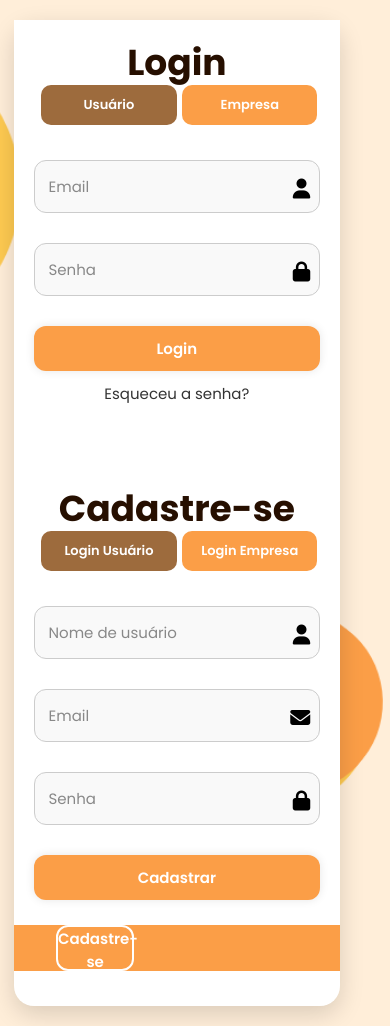
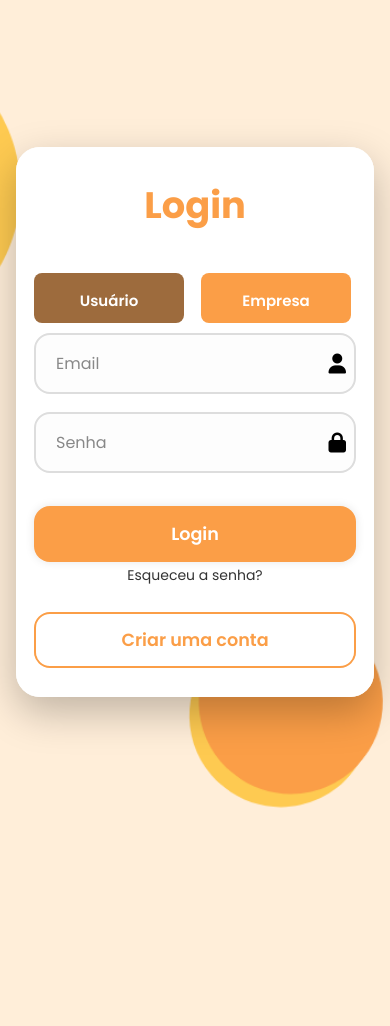
Before and after one commit to Pablorpg/ClamaBoo, a React (Vite) app in the folder frontend/: page / in a window 390 px wide. After the commit the page ends 844 px from the top, so only its background shows below. Built offline with nearby package versions, Linux system fonts and the light colour scheme.

Commit message:
Desing responsivo mobile para todas as páginas

```diff
--- a/frontend/src/components/NavbarUser/index.jsx
+++ b/frontend/src/components/NavbarUser/index.jsx
@@ -74,13 +74,13 @@ export default function NavbarUser() {
                   Doação
                 </li>
 
-                <li className={isActive("/denuncia") ? "active" : ""} onClick={() => goTo("/denuncia")}>
+                <li id="fD" className={isActive("/denuncia") ? "active" : ""} onClick={() => goTo("/denuncia")}>
                   Fazer Denúncia
                 </li>
               </>
             )}
 
-            <li className={isActive("/minhas-empresas") ? "active" : ""} onClick={() => goTo("/minhas-empresas")}>
+            <li id="mE" className={isActive("/minhas-empresas") ? "active" : ""} onClick={() => goTo("/minhas-empresas")}>
               Minhas Empresas
             </li>
 
--- a/frontend/src/components/NavbarUser/style.css
+++ b/frontend/src/components/NavbarUser/style.css
@@ -75,9 +75,27 @@ nav ul li.active {
   z-index: 2000;
 }
 
+@media (max-width: 1921px) {
+  nav{
+    margin-left: 650px;
+    margin-top: 10px;
+  }
+
+  #fD{
+    width: 185px;
+  }
+  #mE{
+    width: 205px;
+  }
+}
+
 @media (max-width: 480px) {
   .navbar {
     padding: 20px 15px;
+  }
+
+  .navbar-container{
+    width: 450px !important;
   }
 
   .logo-company img {
@@ -91,6 +109,7 @@ nav ul li.active {
 
   .menu-toggle {
     display: block;
+    margin-left: 200px !important;
   }
 
   nav ul {
--- a/frontend/src/pages/LoginCadastro/index.jsx
+++ b/frontend/src/pages/LoginCadastro/index.jsx
@@ -287,6 +287,7 @@ export default function LoginCadastro() {
               >
                 Empresa
               </button>
+
             </div>
 
             <div className="input-box">
@@ -320,11 +321,52 @@ export default function LoginCadastro() {
             <button type="button" className="btn-forgot" onClick={() => setShowResetPanel(true)}>
               Esqueceu a senha?
             </button>
+
+            {isMobile && (
+              <button
+                type="button"
+                className="mobile-register-btn"
+                onClick={() => setIsActive(true)}
+                style={{
+                  marginTop: "25px",
+                  width: "100%",
+                  height: "56px",
+                  background: "transparent",
+                  border: "2.5px solid #FB9E47",
+                  color: "#FB9E47",
+                  fontWeight: "600",
+                  fontSize: "1.1rem",
+                  borderRadius: "16px",
+                  cursor: "pointer"
+                }}
+              >
+                Criar uma conta
+              </button>
+            )}
           </form>
         </div>
 
-        <div className="form-box register">
+        <div className={`form-box register ${isMobile ? 'scrollable-register' : ''}`}>
           <form onSubmit={isCompany ? handleRegisterCompany : handleRegister}>
+
+            {isMobile && (
+              <button
+                type="button"
+                onClick={() => setIsActive(false)}
+                style={{
+                  alignSelf: "flex-start",
+                  background: "none",
+                  border: "none",
+                  color: "#999",
+                  fontSize: "1.1rem",
+                  marginBottom: "20px",
+                  cursor: "pointer",
+                  fontWeight: "500"
+                }}
+              >
+                ← Voltar ao Login
+              </button>
+            )}
             <h1>Cadastre-se</h1>
 
             <div className="toggle-register-type">
--- a/frontend/src/pages/LoginCadastro/style.css
+++ b/frontend/src/pages/LoginCadastro/style.css
@@ -41,8 +41,15 @@ body {
   z-index: 1;
 }
 
-.container h1 { font-size: 36px; margin: -10px 0; }
-.container p { font-size: 14.5px; margin: 15px 0; }
+.container h1 {
+  font-size: 36px;
+  margin: -10px 0;
+}
+
+.container p {
+  font-size: 14.5px;
+  margin: 15px 0;
+}
 
 .form-box {
   position: absolute;
@@ -313,7 +320,7 @@ body {
   width: 360px;
   padding: 25px 22px;
   border-radius: 12px;
-  box-shadow: 0 8px 30px rgba(0,0,0,0.25);
+  box-shadow: 0 8px 30px rgba(0, 0, 0, 0.25);
   display: flex;
   flex-direction: column;
   gap: 10px;
@@ -378,8 +385,15 @@ body {
 }
 
 @keyframes fadeIn {
-  from { opacity: 0; transform: scale(.95); }
-  to { opacity: 1; transform: scale(1); }
+  from {
+    opacity: 0;
+    transform: scale(.95);
+  }
+
+  to {
+    opacity: 1;
+    transform: scale(1);
+  }
 }
 
 .reset-box {
@@ -533,173 +547,154 @@ body {
   cursor: pointer;
 }
 
-@keyframes fadeInOut {
-  from {
-    opacity: 0;
-    transform: scale(.95);
-  }
-
-  to {
-    opacity: 1;
-    transform: scale(1);
-  }
-
-  0% {
-    opacity: 0;
-    transform: translateX(-50%) translateY(-10px);
-  }
-
-  10%,
-  90% {
-    opacity: 1;
-    transform: translateX(-50%) translateY(0);
-  }
-
-  100% {
-    opacity: 0;
-    transform: translateX(-50%) translateY(-10px);
-  }
-}
-
 @media (max-width: 480px) {
 
-  body {
-    align-items: flex-start;
-    padding: 20px 0;
-    background-size: cover;
+  .toggle-box,
+  .toggle-bg,
+  .toggle-panel,
+  .toggle-left,
+  .toggle-right {
+    display: none !important;
   }
 
   .container {
-    width: 90%;
-    height: auto;
-    border-radius: 20px;
-    overflow: visible;
-    box-shadow: 0 8px 25px rgba(0,0,0,0.15);
+    width: 92%;
+    max-width: 400px;
+    min-height: 150px;
+    margin: 20px auto;
+    border-radius: 24px;
+    overflow: hidden;
+    background: white;
+    box-shadow: 0 15px 40px rgba(0, 0, 0, 0.25);
     position: relative;
-    padding-bottom: 20px;
   }
 
   .form-box {
     position: relative !important;
     width: 100% !important;
-    height: auto !important;
-    right: 0 !important;
-    padding: 25px 20px;
+    padding: 40px 25px !important;
+    min-height: 100vh;
     display: flex;
     flex-direction: column;
-    align-items: stretch;
-    gap: 18px;
-    overflow-y: visible;
-    -webkit-overflow-scrolling: touch;
+    align-items: center;
+    justify-content: flex-start;
+    transition: all 0.4s ease-in-out;
+    background: white;
+  }
+
+  .form-box.login {
+    opacity: 1;
+    visibility: visible;
+    transform: translateX(0);
+    display: flex;
+    position: absolute;
   }
 
   .form-box.register {
-    visibility: visible !important;
-    margin-top: 25px;
+    opacity: 0;
+    visibility: hidden;
+    position: absolute;
+    top: 10;
+    left: 0;
+    bottom: 950px;
+    transform: translateX(100%);
+  }
+
+  .container.active .form-box.login {
+    opacity: 0;
+    visibility: hidden;
+    transform: translateX(-100%);
+  }
+
+  .container.active .form-box.register {
+    opacity: 1;
+    visibility: visible;
+    transform: translateX(0);
+  }
+
+  .form-box h1 {
+    font-size: 2.3rem;
+    color: #FB9E47;
+    margin-bottom: 30px;
+  }
+
+  .input-box {
+    width: 100%;
+    margin: 18px 0;
   }
 
   .input-box input,
-  #select {
-    padding: 14px;
-    font-size: 15px;
-    border-radius: 12px;
-    background: #f9f9f9;
-    border: 1.5px solid #ccc;
+  .input-box select {
+    width: 100%;
+    padding: 16px 20px;
+    border: 2px solid #ddd;
+    border-radius: 16px;
+    font-size: 16px;
+    background: #fdfdfd;
   }
 
-  .input-box input:focus,
-  #select:focus {
+  .input-box input:focus {
     border-color: #FB9E47;
-    box-shadow: 0 0 8px rgba(251, 158, 71, 0.2);
+    box-shadow: 0 0 0 5px rgba(251, 158, 71, 0.2);
   }
 
-  .btn,
-  .btn-forgot {
-    font-size: 15px;
-    height: 45px;
-    border-radius: 12px;
+  .btn {
+    height: 56px;
+    font-size: 1.1rem;
+    border-radius: 16px;
+    margin-top: 15px;
   }
 
-  .btn:hover {
-    background-color: #d28b3c;
+  .mobile-register-btn {
+    margin-top: 30px;
+    width: 100%;
+    height: 56px;
+    background: transparent;
+    border: 2.8px solid #FB9E47;
+    color: #FB9E47;
+    font-weight: 600;
+    font-size: 1.1rem;
+    border-radius: 16px;
+    cursor: pointer;
+    transition: all 0.3s;
   }
 
-  .message {
-    font-size: 0.9rem;
-    padding: 10px 16px;
-    border-radius: 8px;
+  .mobile-register-btn:hover {
+    background: #FB9E47;
+    color: white;
   }
 
-  .reset-modal,
-  .reset-box {
-    width: 90%;
-    padding: 22px;
-    border-radius: 12px;
-    box-shadow: 0 10px 30px rgba(0,0,0,0.2);
-  }
-
-  .reset-modal input,
-  .reset-box input {
-    font-size: 14px;
-    padding: 10px;
-    border-radius: 10px;
-    border: 1.5px solid #ccc;
+  .toggle-register-type {
+    display: flex;
+    gap: 12px;
+    width: 100%;
+    margin: 20px 0;
   }
 
   #btnUser,
   #btnCompany {
-    width: 48%;
-    margin: 5px 1%;
-    font-size: 13px;
-    padding: 9px;
-    border-radius: 10px;
+    flex: 1;
+    padding: 16px;
+    font-size: 15px;
+    font-weight: 600;
+    height: 50px;
+    width: 150px;
   }
 
-  h1 {
-    font-size: 1.6rem;
-    text-align: center;
-    color: #FB9E47;
+  .form-box {
+    -webkit-overflow-scrolling: touch;
   }
 
-  p {
-    font-size: 0.95rem;
-    text-align: center;
-    color: #555;
+
+  .form-box.register {
+    padding-bottom: 450px !important;
+    padding-top: 100px !important;
   }
 
-  .toggle-box {
-    position: relative;
-    width: 100%;
-    height: auto;
-    display: flex;
-    justify-content: center;
-    margin-bottom: 15px;
-  }
-
-  .toggle-panel {
-    position: relative;
-    width: 100%;
-    height: auto;
-    display: flex;
-    justify-content: center;
-    gap: 10px;
-
-  }
-
-  .toggle-panel .btn {
-    width: 48%;
-    margin: 0 1%;
-  }
-
-  .toggle-bg {
-    display: none !important;
-  }
-
-  .hidden {
-    display: none !important;
-  }
-
-  .register-btn{
-    width: 100px;
+  .scrollable-register {
+    overflow-y: auto !important;
+    -webkit-overflow-scrolling: touch !important;
+    height: 100vh !important;
+    padding-top: 20px !important;
   }
 }
--- a/frontend/src/pages/PerfilPublicoEmpresa/index.jsx
+++ b/frontend/src/pages/PerfilPublicoEmpresa/index.jsx
@@ -90,13 +90,18 @@ export default function PerfilPublicoEmpresa() {
     : LogoPadrao;
 
   return (
+    <>
+
+      <button className="botao-voltar" onClick={() => navigate("/Inicio")}>
+        <svg className="seta" >
+          <path d="M19 12H5M12 19l-7-7 7-7" />
+        </svg>
+        <span className="btnVoltar">Voltar ao início</span>
+      </button>
       <div>
-      <button className="botao-voltar" onClick={() => navigate("/Inicio")}>
-        <svg className="seta" width="24" height="24" viewBox="0 0 24 24" fill="none" stroke="currentColor" strokeWidth="2.5" strokeLinecap="round" strokeLinejoin="round">
-          <path  d="M19 12H5M12 19l-7-7 7-7" />
-        </svg>
-        <span>Voltar ao início</span>
-      </button>
+
+
+
 
         <div className="container-perfil">
           <div className="lado-esquerdo">
@@ -158,5 +163,7 @@ export default function PerfilPublicoEmpresa() {
           </div>
         </div>
       </div>
+    </>
+
   );
 }
--- a/frontend/src/pages/PerfilPublicoEmpresa/style.css
+++ b/frontend/src/pages/PerfilPublicoEmpresa/style.css
@@ -165,7 +165,6 @@ span{
   display: flex;
   align-items: center;
   gap: 10px;
-  box-shadow: 0 4px 12px rgba(0, 0, 0, 0.12);
   transition: 0.3s ease;
 }
 
@@ -207,6 +206,11 @@ span{
 }
 
 @media (max-width: 480px) {
+
+  .btnVoltar{
+    margin-bottom: 40px;
+    margin-right: 10px;
+  }
 
   .container-perfil {
     flex-direction: column;
@@ -289,9 +293,17 @@ span{
   }
 
   .botao-voltar {
+    background-color: none !important;
+    background: none !important;
+    border: none;
     top: 20px;
     left: 15px;
-    padding: 10px 18px;
-    font-size: 0.95rem;
+    width: 350px;
+    height: 30px;
+    display: flex;
+    flex-direction: row-reverse;
+    margin-right: 30px;
+    position: relative;
   }
+
 }
```
Also changed, not shown: frontend/src/pages/InicioUsuario/style.css (+54 -2 lines), 2 other files (tests, documents, lock files or other folders). Lines whose indentation alone changed are shown as unchanged.
